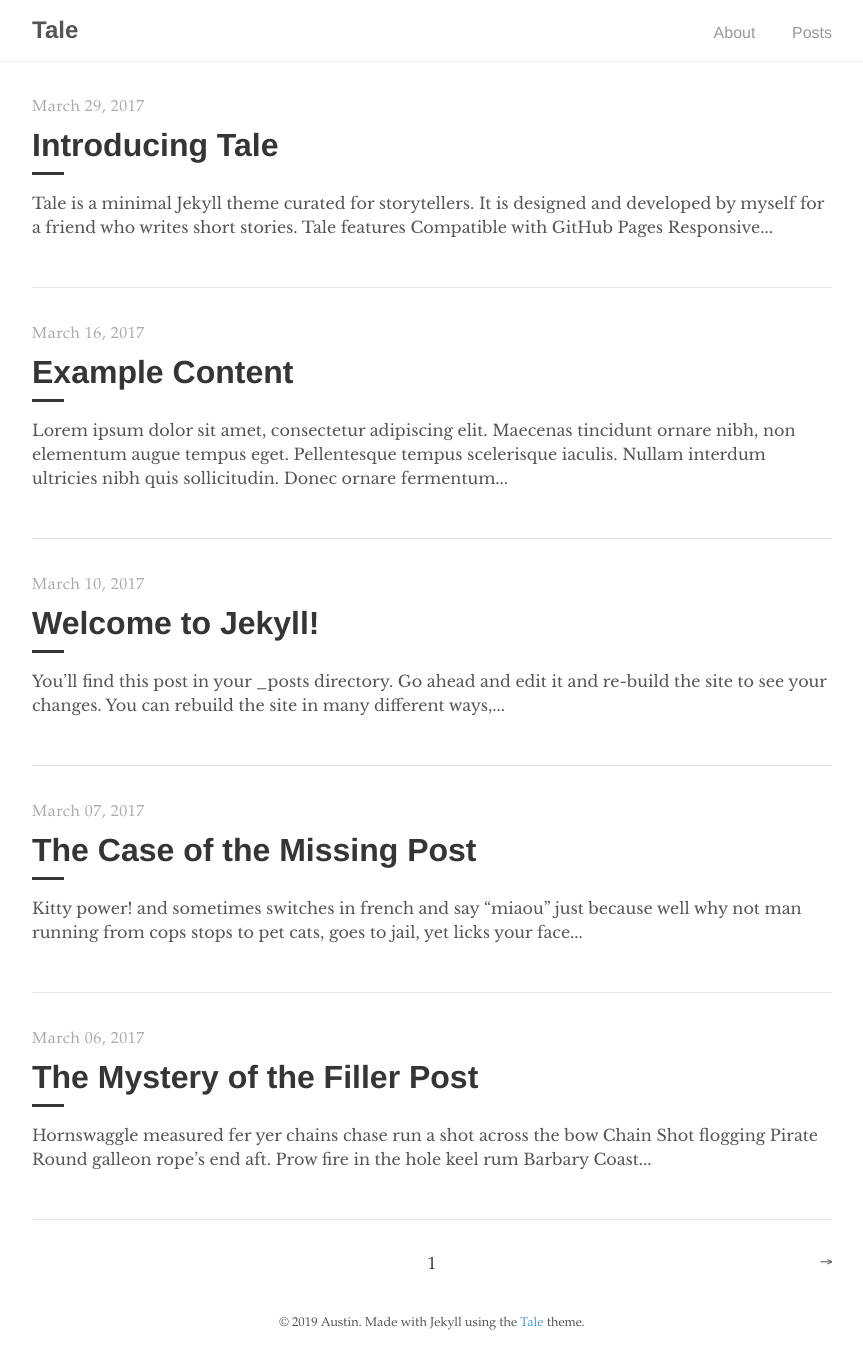
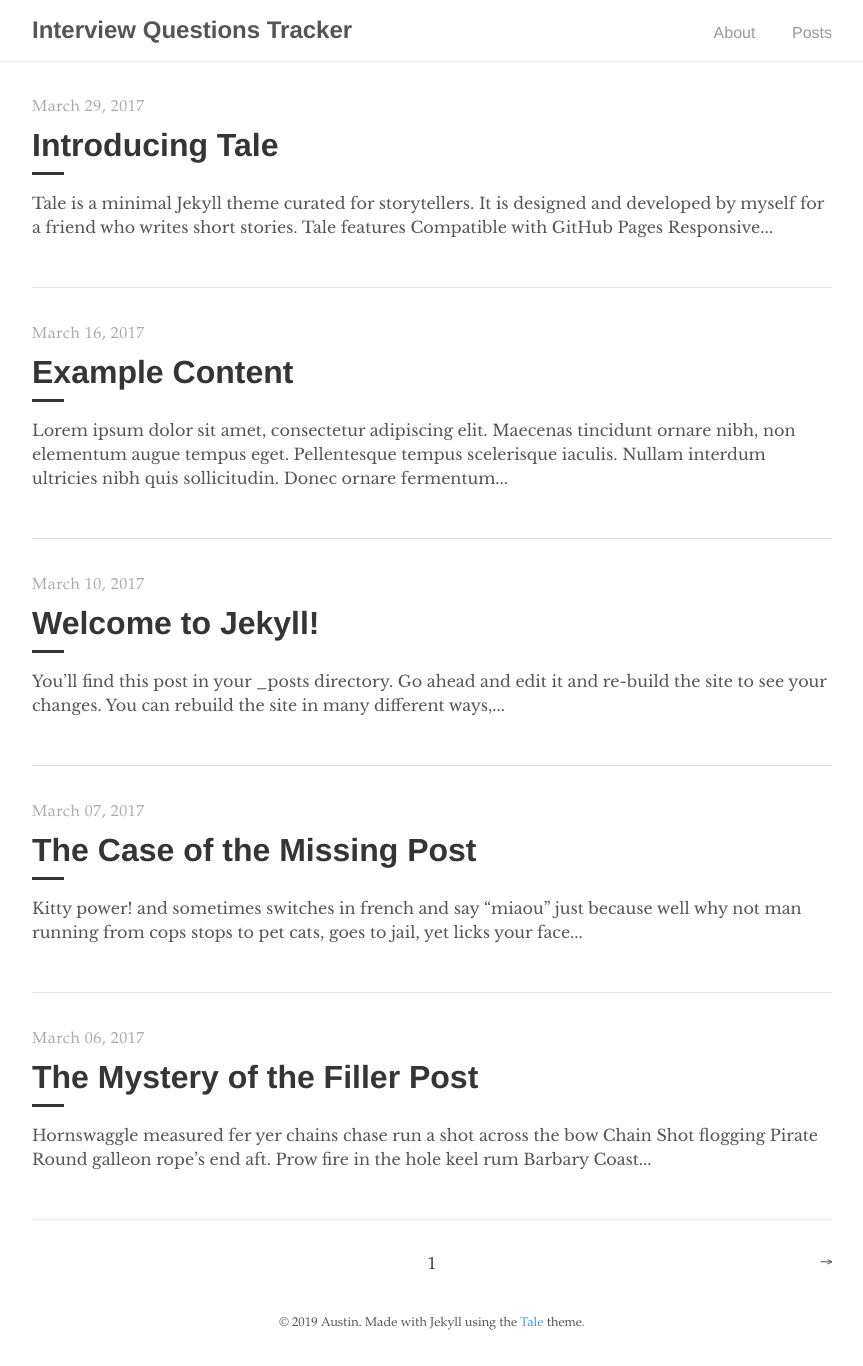
Before and after one commit to auspham/roadToBig4, a Jekyll site: the page built from index.html, in a window 1280 px wide. Shown: the whole page, without its empty margins (208-1071 px from the left). Built offline with Jekyll 4.4.1, drawn with Linux system fonts in a browser that asks for light colours; the list of posts is cut into pages by our own code.

Commit message:
Update _config.yml

```diff
--- a/_config.yml
+++ b/_config.yml
@@ -1,11 +1,8 @@
 # Site settings
-title:          Tale
-description:    "Minimal Jekyll theme for storytellers"
+title:          Interview Questions Tracker
+description:    "Big4 Interview Questions Tracker"
 baseurl:        "/InterviewQuestion"
 url:            "https://austinph.me/InterviewQuestion/"
-
-# Google Analytics
-google_analytics: UA—XXXXXXXX-X
 
 # Author
 author:
```
